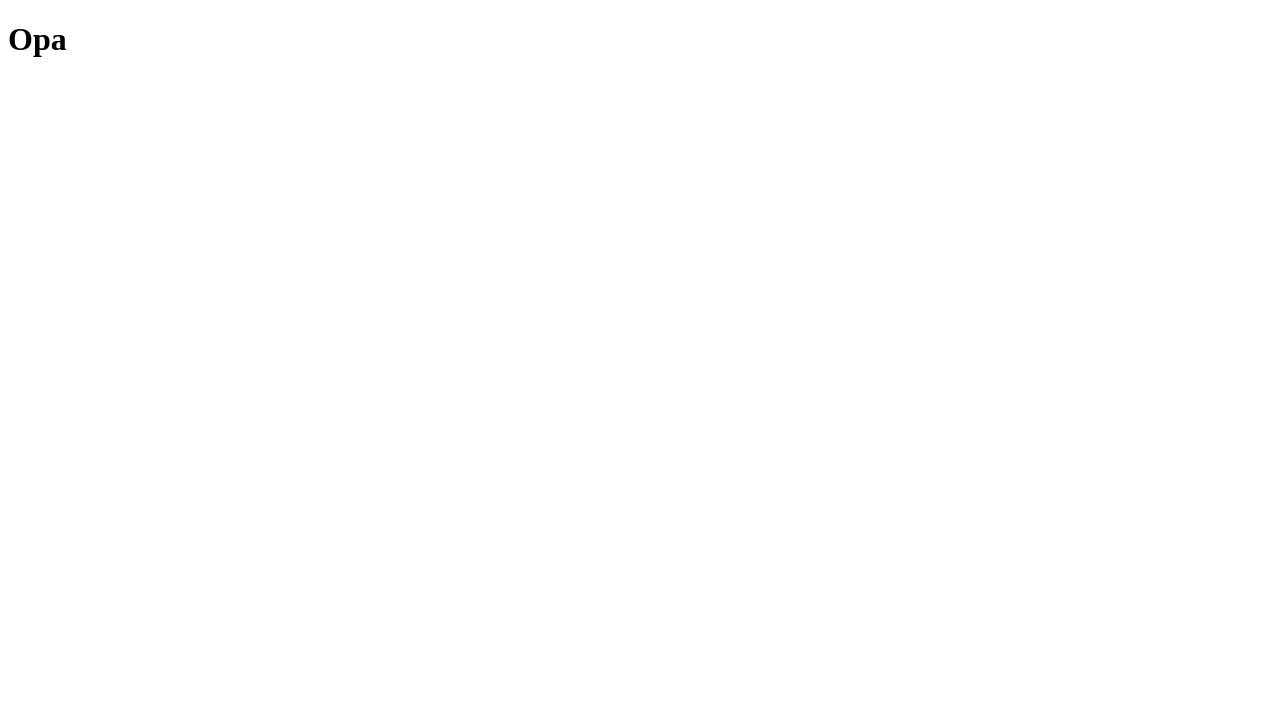
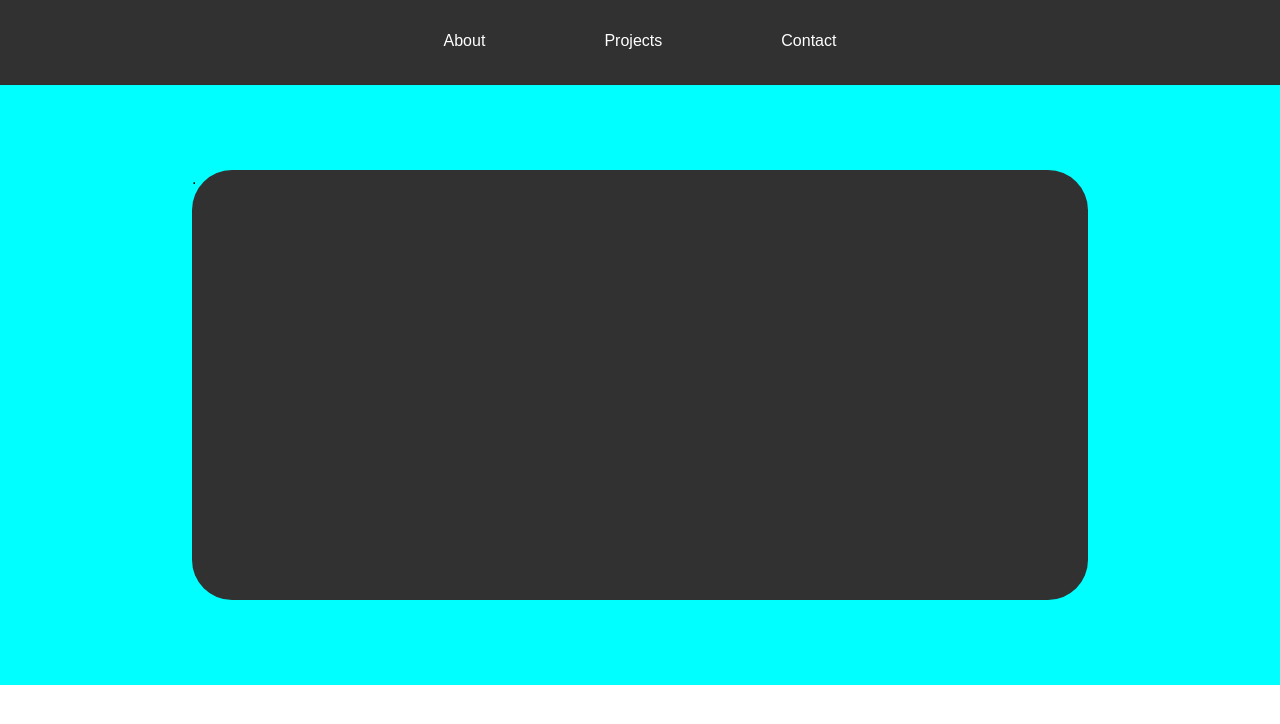
Before and after one commit to jppadilha1/portfolio-jp, a Next.js app: page / in a window 1280 px wide. Shown: the top 724 px of the page. Built offline with nearby package versions, Linux system fonts and the light colour scheme.

Commit message:
feat: create `/components` and start rootpage

```diff
--- /dev/null
+++ b/pages/components/header/header.js
@@ -0,0 +1,26 @@
+import styles from "./header.module.css";
+
+export function Header() {
+  return (
+    <>
+      <div className={styles.header}>
+        <div className={styles.options}>
+          <div className={styles.about}>
+            <div className={styles.span}>About</div>
+            <div className={styles.bar}></div>
+          </div>
+
+          <div className={styles.projects}>
+            <div className={styles.span}>Projects</div>
+            <div className={styles.bar}></div>
+          </div>
+
+          <div className={styles.contact}>
+            <div className={styles.span}>Contact</div>
+            <div className={styles.bar}></div>
+          </div>
+        </div>
+      </div>
+    </>
+  );
+}
--- /dev/null
+++ b/pages/components/header/header.module.css
@@ -0,0 +1,45 @@
+.header {
+  display: flex;
+  align-items: center;
+  justify-content: center;
+  width: 100%;
+  height: 85px;
+  border-bottom: 1px solid #0b0b0b0f;
+  background-color: #313131;
+}
+
+.options {
+  width: 40%;
+  display: flex;
+  align-items: center;
+  justify-content: space-around;
+}
+
+.about,
+.projects,
+.contact {
+  display: flex;
+  flex-direction: column;
+  align-items: center;
+  justify-content: space-between;
+  padding: 10px;
+}
+
+.span {
+  color: #fff;
+  margin-bottom: 2px;
+}
+
+.bar {
+  display: none;
+  background-color: #ffffffda;
+  width: 100%;
+  height: 3px;
+  border-radius: 3px;
+}
+
+.about:hover .bar,
+.projects:hover .bar,
+.contact:hover .bar {
+  display: flex;
+}
--- /dev/null
+++ b/pages/components/main/main.js
@@ -0,0 +1,11 @@
+import style from "./main.module.css";
+
+export function Main() {
+  return (
+    <>
+      <div className={style.main}>
+        <div className={style.info}>.</div>
+      </div>
+    </>
+  );
+}
--- /dev/null
+++ b/pages/components/main/main.module.css
@@ -0,0 +1,15 @@
+.main {
+  display: flex;
+  background-color: aqua;
+  align-items: center;
+  justify-content: center;
+  width: auto;
+  height: 600px;
+}
+
+.info {
+  background-color: #313131;
+  width: 70%;
+  height: 430px;
+  border-radius: 40px;
+}
--- a/pages/index.js
+++ b/pages/index.js
@@ -1,7 +1,20 @@
+import { Header } from "./components/header/header.js";
+import { Main } from "./components/main/main.js";
+
 export default function Root() {
   return (
     <>
-      <h1>Opa</h1>
+      <style jsx global>{`
+        * {
+          margin: 0;
+          padding: 0;
+          box-sizing: border-box;
+          font-family: sans-serif;
+        }
+      `}</style>
+
+      <Header />
+      <Main />
     </>
   );
 }
```
